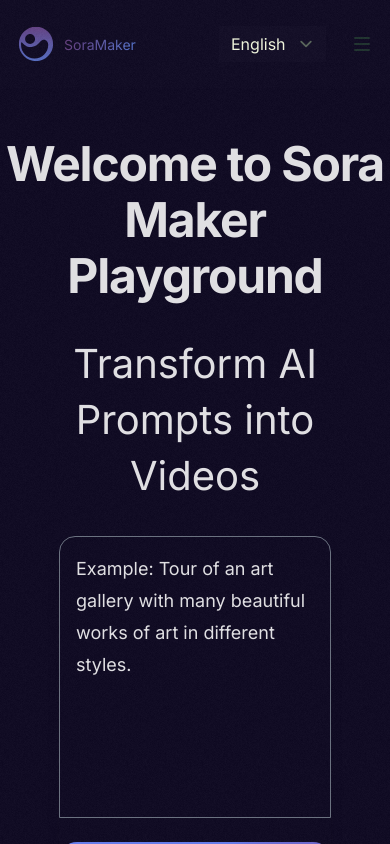
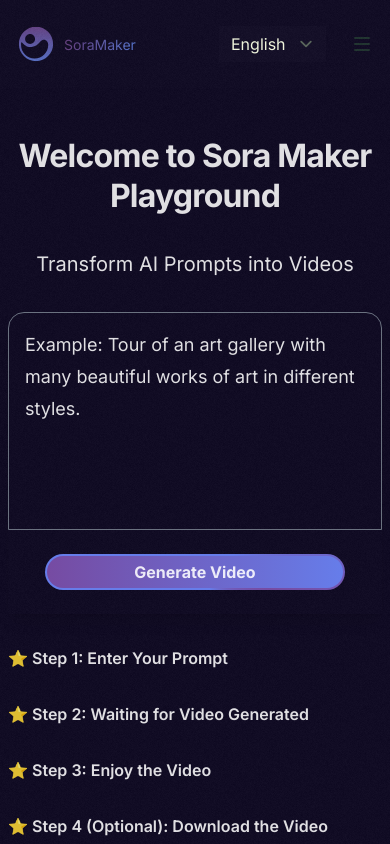
Before and after one commit to JexLau/soramaker, a Next.js app: page /en/playground in a window 390 px wide. Built offline with nearby package versions, Linux system fonts and the light colour scheme.

Commit message:
fix: 优化显示2

```diff
--- a/src/app/[locale]/playground/page.tsx
+++ b/src/app/[locale]/playground/page.tsx
@@ -11,7 +11,7 @@
     <>
       <Meta title={"Sora Maker: Transforming AI Prompts into Photorealistic Videos | OpenAI Playground"} description={"Explore Sora Maker on OpenAI's Playground. Turn your AI prompts into stunning, photorealistic videos effortlessly. Start creating with Sora now and bring your ideas to life!"} keywords='Sora Playground, AI Creativity, Interactive AI, AI Tools, Innovation Platform, AI Experiments' locale={locale} />
       <MainContent>
-        <h1 className="mt-2 text-5xl font-bold tracking-tight text-main-text sm:text-4xl text-center">Welcome to Sora Maker Playground</h1>
+        <h1 className="mt-2 text-3xl lg:text-5xl font-bold tracking-tight text-main-text text-center">Welcome to Sora Maker Playground</h1>
         <Playground />
       </MainContent>
     </>
--- a/src/components/Playground/Client.tsx
+++ b/src/components/Playground/Client.tsx
@@ -56,10 +56,9 @@
 
   const renderForm = () => {
     return <form onSubmit={handleSubmit} className="relative shadow-lg">
-      <div
-        className="overflow-hidden  focus-within:ring-1  ">
+      <div className="overflow-hidden  focus-within:ring-1  ">
         <textarea
-          rows={8}
+          rows={6}
           name="description"
           id="description"
           className="block w-full rounded-tl-[16px] rounded-tr-[16px] resize-none bg-transparent focus:ring-main-purple  text-main-text placeholder:text-gray-400 focus:ring-0 text-lg pt-4 pl-4"
@@ -86,10 +85,10 @@
 
   return (
     <div>
-      <div className="overflow-hidden text-main-text w-[80%] flex flex-col items-center mx-auto">
-        <div className="mx-auto w-full max-w-7xl px-5 mb-5">
+      <div className="overflow-hidden text-main-text lg:w-[80%] flex flex-col items-center mx-auto">
+        <div className="mx-auto w-full lg:max-w-7xl lg:px-5 px-2 mb-5">
           <div className="my-8 text-center">
-            <h2 className="text-main-text text-4xl">Transform AI Prompts into Videos</h2>
+            <h2 className="text-main-text  text-xl lg:text-4xl">Transform AI Prompts into Videos</h2>
           </div>
           <div className="lg:flex lg:justify-between mt-2">
             <div className={"lg:w-2/3 mr-6  w-full rounded-tl-[16px] rounded-tr-[16px] object-fill"}>
@@ -124,7 +123,7 @@
           </div>
           <div className={"w-full mx-auto"}>
             <div className={"pb-2"}>
-              <h2 className={"text-main-text text-4xl flex justify-center items-center my-6"}>{"Examples of Photorealistic Videos"}</h2>
+              <h2 className={"text-main-text text-xl lg:text-4xl flex justify-center items-center my-6 text-center"}>{"Examples of Photorealistic Videos"}</h2>
               {/* go more vedios */}
               <div className="w-[220px] py-4 mx-auto mb-4">
                 <PrimaryButton href="/sora-prompts">More Vedios</PrimaryButton>
```
